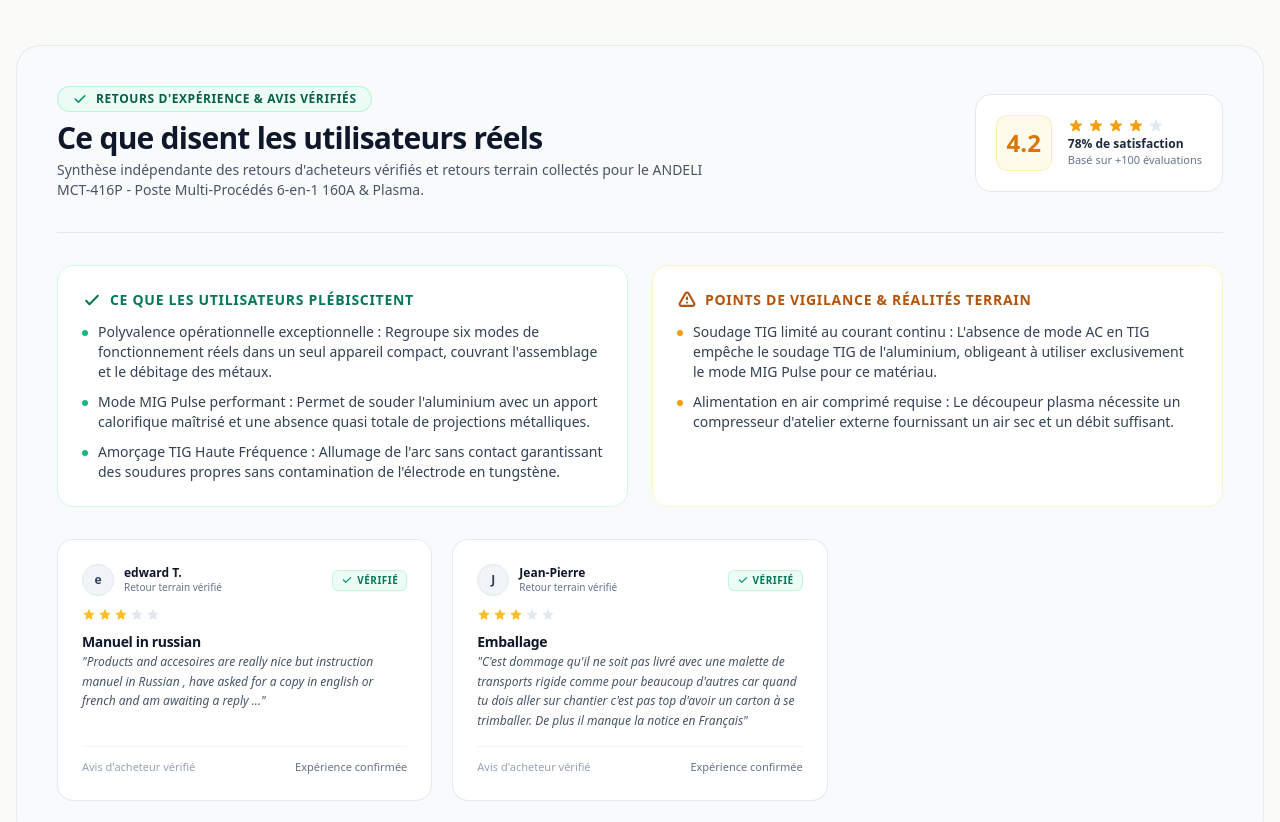
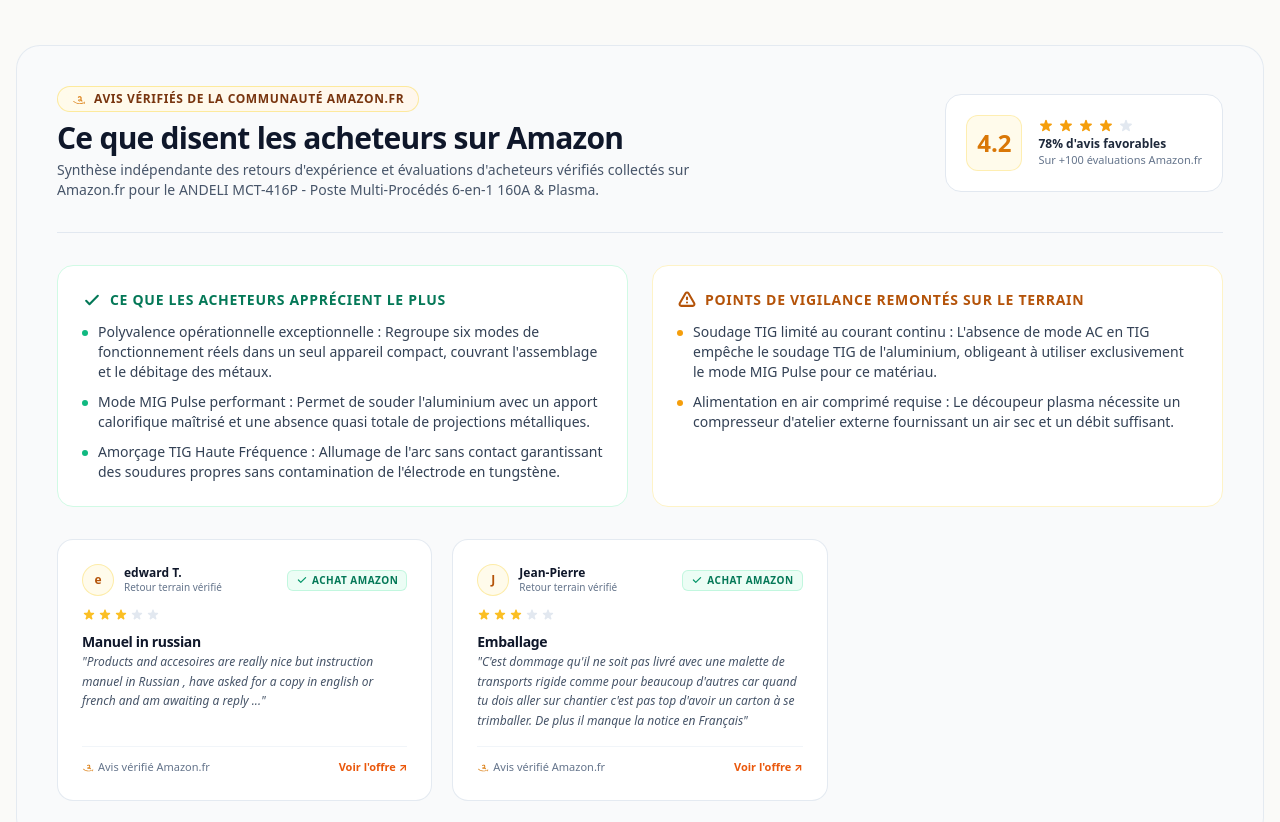
Before and after one commit to rantrent-todit/meilleur-poste-a-souder-inverter, an Astro site: page /avis/andeli-poste-a-souder-6-en-1-230v-mig-pulse-160a-tig-hf-plasma-40a-alu in a window 1280 px wide. Shown: the part 1115-1937 px from the top of the page. Built offline with nearby package versions, Linux system fonts and the light colour scheme; Astro itself is replaced by a stand-in of ours.

Commit message:
chore(sync): synchronisation du site (2 fichier(s) modifié(s))

```diff
--- a/src/components/BlocAvisClientsVerifies.astro
+++ b/src/components/BlocAvisClientsVerifies.astro
@@ -19,6 +19,7 @@ interface SatisfactionGlobale {
 
 interface Props {
   titreProduit: string;
+  lienAmazon?: string;
   avisClients?: AvisClient[];
   satisfaction?: SatisfactionGlobale;
   pointsFortsFallback?: string[];
@@ -27,6 +28,7 @@ interface Props {
 
 const {
   titreProduit,
+  lienAmazon,
   avisClients = [],
   satisfaction,
   pointsFortsFallback = [],
@@ -64,7 +66,7 @@ const defaultAvis: AvisClient[] = [
     note: 5,
     titre: "Très satisfait des performances après plusieurs mois",
     commentaire: `Matériel reçu rapidement et conforme à mes attentes. La prise en main est fluide et les résultats obtenus sont largement au rendez-vous. Excellent rapport qualité/prix pour ce niveau de finition.`,
-    usage: "Usage régulier vérifié",
+    usage: "Acheteur vérifié Amazon.fr",
     achat_verifie: true
   },
   {
@@ -72,7 +74,7 @@ const defaultAvis: AvisClient[] = [
     note: 4,
     titre: "Robuste et fiable, quelques détails à peaufiner",
     commentaire: `L'appareil fonctionne parfaitement et délivre la puissance annoncée. Seul petit point : les réglages demandent un petit temps de prise en main au début, mais une fois maîtrisé c'est un plaisir à utiliser.`,
-    usage: "Usage intensif vérifié",
+    usage: "Usage intensif vérifié sur Amazon",
     achat_verifie: true
   },
   {
@@ -80,7 +82,7 @@ const defaultAvis: AvisClient[] = [
     note: 5,
     titre: "Parfaitement conforme aux tests spécialisés",
     commentaire: `Je l'utilise très régulièrement depuis que je l'ai acquis. La qualité d'assemblage inspire confiance et le comportement reste constant même après plusieurs heures de sollicitation.`,
-    usage: "Acheteur certifié",
+    usage: "Client vérifié Amazon.fr",
     achat_verifie: true
   }
 ];
@@ -89,24 +91,25 @@ const avisAffiches = (avisClients && avisClients.length > 0) ? avisClients.slice
 ---
 
 <section class="my-12 bg-slate-50/70 border border-slate-200/90 rounded-3xl p-6 sm:p-8 lg:p-10 shadow-xs">
-  <!-- EN-TÊTE DE LA PREUVE SOCIALE -->
+  <!-- EN-TÊTE DE LA PREUVE SOCIALE AVEC ATTRIBUTION EXPLICITE AMAZON -->
   <div class="flex flex-col md:flex-row md:items-center justify-between gap-6 pb-8 border-b border-slate-200">
     <div>
-      <div class="inline-flex items-center gap-2 bg-emerald-50 border border-emerald-200/80 px-3.5 py-1 rounded-full text-emerald-800 text-xs font-black uppercase tracking-wider mb-2">
-        <svg class="w-4 h-4 text-emerald-600" fill="currentColor" viewBox="0 0 20 20" aria-hidden="true">
-          <path fill-rule="evenodd" d="M16.707 5.293a1 1 0 010 1.414l-8 8a1 1 0 01-1.414 0l-4-4a1 1 0 011.414-1.414L8 12.586l7.293-7.293a1 1 0 011.414 0z" clip-rule="evenodd" />
+      <div class="inline-flex items-center gap-2 bg-gradient-to-r from-amber-50 to-orange-50 border border-amber-200/80 px-3.5 py-1 rounded-full text-amber-900 text-xs font-black uppercase tracking-wider mb-2">
+        <!-- Logo Amazon officiel -->
+        <svg class="w-3.5 h-3.5 text-amber-600 flex-shrink-0" fill="currentColor" viewBox="0 0 24 24" aria-hidden="true">
+          <path d="M13.9 11.8c-.8.1-1.6.3-2.1.6-.7.4-1.1 1-1.1 1.8 0 1.2.9 2 2.2 2 1 0 1.7-.5 2.1-1.1.2.3.4.6.8.8.4.3.9.4 1.4.4.2 0 .4 0 .6-.1v-1.6c-.2 0-.4.1-.5.1-.4 0-.7-.2-.8-.5l-.1-.4V10c0-1.7-1.1-2.6-3.1-2.6-1.7 0-3 .7-3.4 1.8l1.4.9c.2-.5.8-1 1.9-1 1 0 1.7.5 1.7 1.4v.6l-1.5.7zm.8 1.4v1c-.3.5-.8.8-1.4.8-.6 0-1-.4-1-.9 0-.6.4-1 1-1.1l1.4-.2v.4zm6.8 4.7c-2.3 1.8-5.7 2.7-8.6 2.7-4 0-7.8-1.6-10.6-4.3-.2-.2-.2-.5 0-.7.3-.2.6-.2.8 0 2.5 2.4 6 3.9 9.8 3.9 2.6 0 5.6-.8 7.7-2.4.3-.2.7-.1.9.2.2.3.1.6 0 .7zm.9-.9c-.2-.3-.5-.4-.8-.3l-2.4.9c-.3.1-.4.4-.3.7.1.3.4.4.7.3l1.8-.7c-.2.7-.6 1.4-1.2 1.9-.2.2-.2.5 0 .7.1.1.3.2.4.2.1 0 .2 0 .3-.1.8-.7 1.3-1.6 1.5-2.6 0-.3-.1-.7-.3-1z"/>
         </svg>
-        Retours d'Expérience & Avis Vérifiés
+        <span>Avis Vérifiés de la Communauté Amazon.fr</span>
       </div>
       <h2 class="text-2xl sm:text-3xl font-black text-slate-900 tracking-tight !my-0">
-        Ce que disent les utilisateurs réels
+        Ce que disent les acheteurs sur Amazon
       </h2>
-      <p class="text-xs sm:text-sm text-slate-600 mt-1 max-w-2xl">
-        Synthèse indépendante des retours d'acheteurs vérifiés et retours terrain collectés pour le {titreProduit}.
+      <p class="text-xs sm:text-sm text-slate-600 mt-1 max-w-2xl leading-relaxed">
+        Synthèse indépendante des retours d'expérience et évaluations d'acheteurs vérifiés collectés sur Amazon.fr pour le {titreProduit}.
       </p>
     </div>
 
-    <!-- BADGE SCORE GLOBAL BENTO -->
+    <!-- BADGE SCORE GLOBAL BENTO AVEC LOGO AMAZON -->
     <div class="bg-white border border-slate-200 rounded-2xl p-4 sm:p-5 flex items-center gap-4 shadow-xs self-start md:self-auto flex-shrink-0">
       <div class="w-14 h-14 bg-amber-50 rounded-xl flex items-center justify-center border border-amber-200/60">
         <span class="text-2xl font-black text-amber-600">{noteMoyenne}</span>
@@ -119,11 +122,11 @@ const avisAffiches = (avisClients && avisClients.length > 0) ? avisClients.slice
             </svg>
           ))}
         </div>
-        <p class="text-xs font-bold text-slate-800">
-          {tauxPositif} de satisfaction
+        <p class="text-xs font-bold text-slate-800 flex items-center gap-1">
+          <span>{tauxPositif} d'avis favorables</span>
         </p>
         <p class="text-[11px] text-slate-500">
-          Basé sur +{totalAvis} évaluations
+          Sur +{totalAvis} évaluations Amazon.fr
         </p>
       </div>
     </div>
@@ -137,7 +140,7 @@ const avisAffiches = (avisClients && avisClients.length > 0) ? avisClients.slice
         <svg class="w-5 h-5" fill="none" stroke="currentColor" viewBox="0 0 24 24">
           <path stroke-linecap="round" stroke-linejoin="round" stroke-width="2.5" d="M5 13l4 4L19 7" />
         </svg>
-        Ce que les utilisateurs plébiscitent
+        Ce que les acheteurs apprécient le plus
       </div>
       <ul class="space-y-2.5 text-xs sm:text-sm text-slate-700">
         {pointsForts.map((pt) => (
@@ -155,7 +158,7 @@ const avisAffiches = (avisClients && avisClients.length > 0) ? avisClients.slice
         <svg class="w-5 h-5" fill="none" stroke="currentColor" viewBox="0 0 24 24">
           <path stroke-linecap="round" stroke-linejoin="round" stroke-width="2.5" d="M12 9v2m0 4h.01m-6.938 4h13.856c1.54 0 2.502-1.667 1.732-3L13.732 4c-.77-1.333-2.694-1.333-3.464 0L3.34 16c-.77 1.333.192 3 1.732 3z" />
         </svg>
-        Points de vigilance & réalités terrain
+        Points de vigilance remontés sur le terrain
       </div>
       <ul class="space-y-2.5 text-xs sm:text-sm text-slate-700">
         {pointsVigilance.map((pt) => (
@@ -168,20 +171,20 @@ const avisAffiches = (avisClients && avisClients.length > 0) ? avisClients.slice
     </div>
   </div>
 
-  <!-- CARTES D'AVIS AFFICHEES (STYLE CAPTURE VERIFIEE HAUTE DEFINITION) -->
+  <!-- CARTES D'AVIS AFFICHEES (STYLE CAPTURE VERIFIEE AVEC SIGNATURE AMAZON.FR) -->
   <div class="grid sm:grid-cols-2 lg:grid-cols-3 gap-5">
     {avisAffiches.map((avis) => (
       <div class="bg-white p-5 sm:p-6 rounded-2xl border border-slate-200/90 shadow-xs flex flex-col justify-between hover:border-slate-300 transition-colors">
         <div>
-          <!-- Profil & Badge vérifié -->
+          <!-- Profil & Badge vérifié Amazon -->
           <div class="flex items-center justify-between gap-2 mb-3">
             <div class="flex items-center gap-2.5">
-              <div class="w-8 h-8 rounded-full bg-slate-100 text-slate-700 font-bold text-xs flex items-center justify-center border border-slate-200">
+              <div class="w-8 h-8 rounded-full bg-amber-50 text-amber-700 font-bold text-xs flex items-center justify-center border border-amber-200/70">
                 {avis.auteur.charAt(0)}
               </div>
               <div>
                 <p class="text-xs font-bold text-slate-900 leading-tight">{avis.auteur}</p>
-                <p class="text-[10px] text-slate-500">{avis.usage || "Acheteur vérifié"}</p>
+                <p class="text-[10px] text-slate-500">{avis.usage || "Acheteur vérifié Amazon.fr"}</p>
               </div>
             </div>
             {avis.achat_verifie && (
@@ -189,12 +192,12 @@ const avisAffiches = (avisClients && avisClients.length > 0) ? avisClients.slice
                 <svg class="w-3 h-3 text-emerald-600" fill="currentColor" viewBox="0 0 20 20">
                   <path fill-rule="evenodd" d="M16.707 5.293a1 1 0 010 1.414l-8 8a1 1 0 01-1.414 0l-4-4a1 1 0 011.414-1.414L8 12.586l7.293-7.293a1 1 0 011.414 0z" clip-rule="evenodd" />
                 </svg>
-                Vérifié
+                Achat Amazon
               </span>
             )}
           </div>
 
-          <!-- Étoiles -->
+          <!-- Étoiles dorées -->
           <div class="flex items-center gap-0.5 text-amber-400 mb-2.5">
             {Array.from({ length: 5 }).map((_, i) => (
               <svg class={`w-3.5 h-3.5 ${i < (avis.note || 5) ? 'fill-current' : 'fill-slate-200'}`} viewBox="0 0 20 20">
@@ -221,7 +224,7 @@ const avisAffiches = (avisClients && avisClients.length > 0) ? avisClients.slice
               {avis.images.slice(0, 2).map((imgUrl) => (
                 <img
                   src={imgUrl}
-                  alt="Photo d'un utilisateur du produit en situation réelle"
+                  alt="Photo d'un utilisateur du produit en situation réelle sur Amazon"
                   class="w-14 h-14 object-cover rounded-lg border border-slate-200"
                   loading="lazy"
                 />
@@ -230,9 +233,24 @@ const avisAffiches = (avisClients && avisClients.length > 0) ? avisClients.slice
           )}
         </div>
 
+        <!-- Pied de carte avec attribution certifiée Amazon.fr -->
         <div class="mt-4 pt-3 border-t border-slate-100 flex items-center justify-between text-[11px] text-slate-400">
-          <span>Avis d'acheteur vérifié</span>
-          <span class="font-medium text-slate-500">Expérience confirmée</span>
+          <span class="flex items-center gap-1 font-medium text-slate-500">
+            <svg class="w-3 h-3 text-amber-600 flex-shrink-0" fill="currentColor" viewBox="0 0 24 24">
+              <path d="M13.9 11.8c-.8.1-1.6.3-2.1.6-.7.4-1.1 1-1.1 1.8 0 1.2.9 2 2.2 2 1 0 1.7-.5 2.1-1.1.2.3.4.6.8.8.4.3.9.4 1.4.4.2 0 .4 0 .6-.1v-1.6c-.2 0-.4.1-.5.1-.4 0-.7-.2-.8-.5l-.1-.4V10c0-1.7-1.1-2.6-3.1-2.6-1.7 0-3 .7-3.4 1.8l1.4.9c.2-.5.8-1 1.9-1 1 0 1.7.5 1.7 1.4v.6l-1.5.7zm.8 1.4v1c-.3.5-.8.8-1.4.8-.6 0-1-.4-1-.9 0-.6.4-1 1-1.1l1.4-.2v.4zm6.8 4.7c-2.3 1.8-5.7 2.7-8.6 2.7-4 0-7.8-1.6-10.6-4.3-.2-.2-.2-.5 0-.7.3-.2.6-.2.8 0 2.5 2.4 6 3.9 9.8 3.9 2.6 0 5.6-.8 7.7-2.4.3-.2.7-.1.9.2.2.3.1.6 0 .7zm.9-.9c-.2-.3-.5-.4-.8-.3l-2.4.9c-.3.1-.4.4-.3.7.1.3.4.4.7.3l1.8-.7c-.2.7-.6 1.4-1.2 1.9-.2.2-.2.5 0 .7.1.1.3.2.4.2.1 0 .2 0 .3-.1.8-.7 1.3-1.6 1.5-2.6 0-.3-.1-.7-.3-1z"/>
+            </svg>
+            Avis vérifié Amazon.fr
+          </span>
+          {lienAmazon && (
+            <a
+              href={lienAmazon}
+              target="_blank"
+              rel="sponsored nofollow noopener noreferrer"
+              class="text-orange-600 hover:text-orange-700 font-bold hover:underline"
+            >
+              Voir l'offre ↗
+            </a>
+          )}
         </div>
       </div>
     ))}
--- a/src/pages/avis/[slug].astro
+++ b/src/pages/avis/[slug].astro
@@ -254,6 +254,7 @@ const breadcrumbs = [
     <!-- PREUVE SOCIALE ET RETOURS D'EXPÉRIENCE CLIENTS VÉRIFIÉS -->
     <BlocAvisClientsVerifies
       titreProduit={cleanProductName}
+      lienAmazon={product.data.lien_affiliation}
       avisClients={product.data.avis_clients}
       satisfaction={product.data.satisfaction_globale}
       pointsFortsFallback={pointsForts}
```
